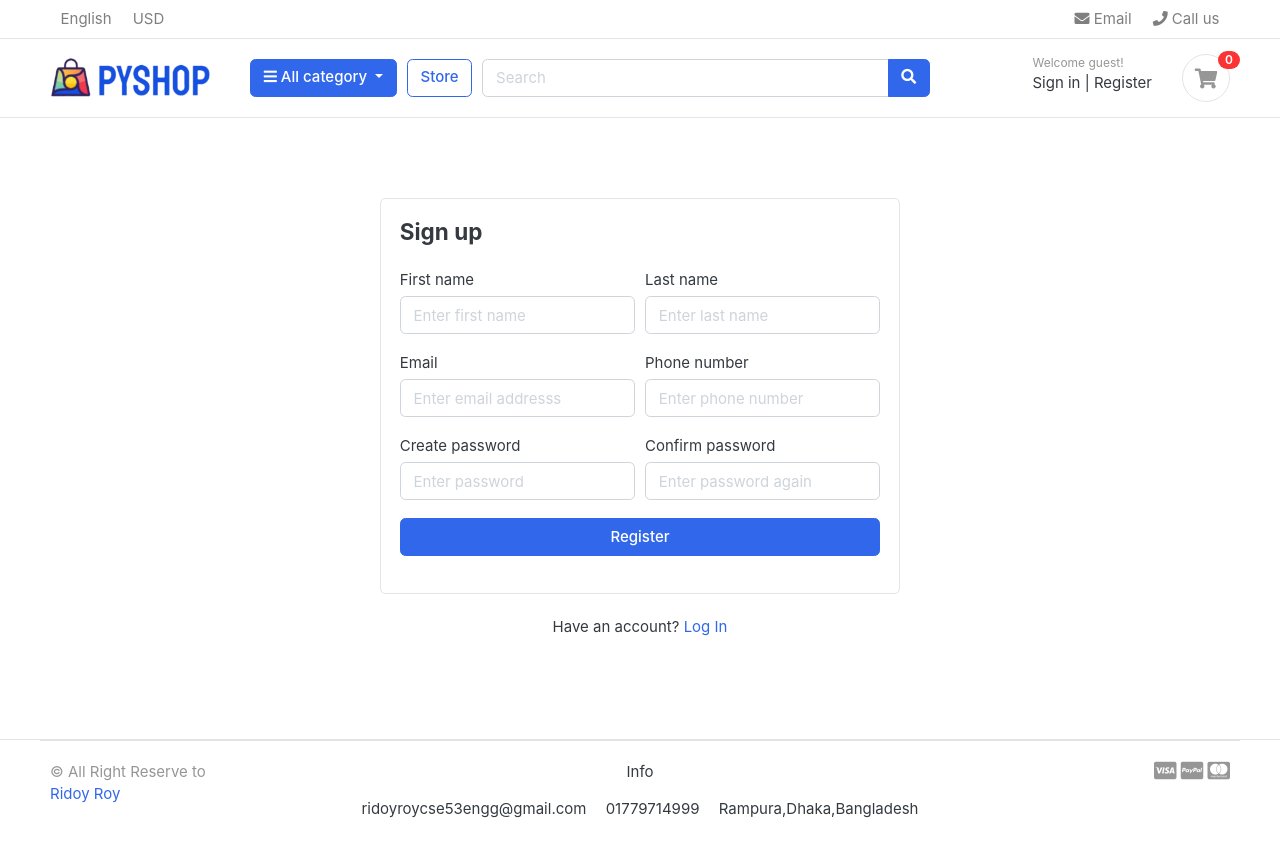
After one commit to IamRidoyRoy/E-Commerce-project-with-Django, a Django app: page /accounts/register/ in a window 1280 px wide. The commit adds this page. Run offline with Django 3.2, Linux system fonts and the light colour scheme; data that the repository does not hold is empty; some libraries are stand-ins or nearby versions; some web fonts are replaced.

Commit message:
Registrations form ready and connceted with Django model form

```diff
--- /dev/null
+++ b/accounts/forms.py
@@ -0,0 +1,29 @@
+from django import forms
+from .models import Account
+
+
+class RegistrationForm(forms.ModelForm):
+    password = forms.CharField(widget=forms.PasswordInput(attrs={
+        'placeholder': "Enter password"
+    }))
+    confirm_password = forms.CharField(widget=forms.PasswordInput(attrs={
+        'placeholder': "Enter password again"
+    }))
+
+    class Meta:
+        model = Account
+        fields = ['first_name', 'last_name',
+                  'phone_number', 'email', 'password']
+
+    def __init__(self, *args, **kwargs):
+        super(RegistrationForm, self).__init__(*args, **kwargs)
+
+        # create placeholder
+        self.fields['first_name'].widget.attrs['placeholder'] = 'Enter first name'
+        self.fields['last_name'].widget.attrs['placeholder'] = 'Enter last name'
+        self.fields['email'].widget.attrs['placeholder'] = 'Enter email addresss'
+        self.fields['phone_number'].widget.attrs['placeholder'] = 'Enter phone number'
+
+        # Give css on the form
+        for field in self.fields:
+            self.fields[field].widget.attrs['class'] = 'form-control'
--- /dev/null
+++ b/accounts/urls.py
@@ -0,0 +1,10 @@
+from django.urls import path
+from .import views
+
+urlpatterns = [
+
+    path('register/', views.register, name='register'),
+    path('login/', views.login, name='login'),
+    path('logout/', views.logout, name='logout'),
+
+]
--- a/accounts/views.py
+++ b/accounts/views.py
@@ -1,3 +1,24 @@
+import email
+import re
 from django.shortcuts import render
 
+from accounts.models import Account
+from .forms import RegistrationForm
 # Create your views here.
+
+
+def register(request):
+
+    form = RegistrationForm()
+    context = {
+        'form': form,
+    }
+    return render(request, 'accounts/register.html', context)
+
+
+def login(request):
+    return render(request, 'accounts/login.html')
+
+
+def logout(request):
+    return render(request, 'accounts/logout.html')
--- a/carts/views.py
+++ b/carts/views.py
@@ -16,8 +16,11 @@ def _cart_id(request):
     return cart
 
 # Add to cart
+
+
 def add_cart(request, product_id):
-    product = Product.objects.get(id = product_id) # By using it we get the product.
+    # By using it we get the product.
+    product = Product.objects.get(id=product_id)
     product_variation = []
     if request.method == 'POST':
         for item in request.POST:
@@ -25,24 +28,27 @@ def add_cart(request, product_id):
             value = request.POST[key]
 
             try:
-                variation = Variation.objects.get(product = product, variation_category__iexact=key, variation_value__iexact=value)
+                variation = Variation.objects.get(
+                    product=product, variation_category__iexact=key, variation_value__iexact=value)
                 product_variation.append(variation)
 
             except:
                 pass
 
     try:
-        cart = Cart.objects.get(cart_id= _cart_id(request) ) # get cart using cart id in the session
+        # get cart using cart id in the session
+        cart = Cart.objects.get(cart_id=_cart_id(request))
     except Cart.DoesNotExist:
         cart = Cart.objects.create(
-            cart_id = _cart_id(request)
+            cart_id=_cart_id(request)
         )
     cart.save()
 # New group variations
-    is_cart_item_exists = CartItem.objects.filter(product= product, cart = cart).exists()
+    is_cart_item_exists = CartItem.objects.filter(
+        product=product, cart=cart).exists()
     if is_cart_item_exists:
-        cart_item = CartItem.objects.filter(product = product, cart= cart)
-        #Here i will do,
+        cart_item = CartItem.objects.filter(product=product, cart=cart)
+        # Here i will do,
         # Existing variations -> database
         # current variations -> product variation
         # item_id -> database
@@ -55,25 +61,26 @@ def add_cart(request, product_id):
         print(ex_var_list)
 
         if product_variation in ex_var_list:
-            #increase cart item quantity
+            # increase cart item quantity
             index = ex_var_list.index(product_variation)
             item_id = id[index]
-            item = CartItem.objects.get(product = product, id = item_id)
-            item.quantity +=1
+            item = CartItem.objects.get(product=product, id=item_id)
+            item.quantity += 1
             item.save()
 
         else:
-            item = CartItem.objects.create(product = product, quantity = 1, cart = cart)
+            item = CartItem.objects.create(
+                product=product, quantity=1, cart=cart)
             if len(product_variation) > 0:
-                item.variations.clear() #It will clear the pervious variations
+                item.variations.clear()  # It will clear the pervious variations
                 item.variations.add(*product_variation)
             # cart_item.quantity += 1 #cart quantuty will increment by one
             item.save()
     else:
         cart_item = CartItem.objects.create(
-            product = product,
-            quantity = 1,
-            cart = cart,
+            product=product,
+            quantity=1,
+            cart=cart,
         )
         if len(product_variation) > 0:
             cart_item.variations.clear()
@@ -83,13 +90,14 @@ def add_cart(request, product_id):
     return redirect('cart')
 
 
-def remove_cart(request, product_id, cart_item_id ):
-    cart    = Cart.objects.get(cart_id=_cart_id(request))
-    product = get_object_or_404(Product,id = product_id)
+def remove_cart(request, product_id, cart_item_id):
+    cart = Cart.objects.get(cart_id=_cart_id(request))
+    product = get_object_or_404(Product, id=product_id)
     try:
-        cart_item = CartItem.objects.get(product=product,cart=cart, id= cart_item_id)
+        cart_item = CartItem.objects.get(
+            product=product, cart=cart, id=cart_item_id)
         if cart_item.quantity > 1:
-            cart_item.quantity -=1
+            cart_item.quantity -= 1
             cart_item.save()
         else:
             cart_item.delete()
@@ -98,14 +106,14 @@ def remove_cart(request, product_id, cart_item_id ):
     return redirect('cart')
 
 
-def remove_cart_item(request, product_id, cart_item_id ):
-    cart    = Cart.objects.get(cart_id=_cart_id(request))
-    product = get_object_or_404(Product,id = product_id)
-    cart_item = CartItem.objects.get(product=product, cart=cart, id = cart_item_id)
+def remove_cart_item(request, product_id, cart_item_id):
+    cart = Cart.objects.get(cart_id=_cart_id(request))
+    product = get_object_or_404(Product, id=product_id)
+    cart_item = CartItem.objects.get(
+        product=product, cart=cart, id=cart_item_id)
     cart_item.delete()
 
     return redirect('cart')
-
 
 
 def cart(request, total=0, quantity=0, cart_items=None, tax=0, grand_total=0):
@@ -115,19 +123,19 @@ def cart(request, total=0, quantity=0, cart_items=None, tax=0, grand_total=0):
         cart = Cart.objects.get(cart_id=_cart_id(request))
         cart_items = CartItem.objects.filter(cart=cart, is_active=True)
         for cart_item in cart_items:
-            total += (cart_item.product.price* cart_item.quantity)
+            total += (cart_item.product.price * cart_item.quantity)
             quantity += cart_item.quantity
 
         tax = (1*total)/100
         grand_total = total + tax
-    except :
+    except:
         pass
 
-    context ={
+    context = {
         'total': total,
         'quantity': quantity,
         'cart_items': cart_items,
-        'tax' : tax,
+        'tax': tax,
         'grand_total': grand_total,
     }
 
--- a/pyshop/urls.py
+++ b/pyshop/urls.py
@@ -23,7 +23,8 @@ from django.conf import settings
 
 urlpatterns = [
     path('admin/', admin.site.urls),
-    path('', views.home, name= 'home'),
+    path('', views.home, name='home'),
     path('mystore/', include('mystore.urls')),
     path('cart/', include('carts.urls')),
- ] + static(settings.MEDIA_URL, document_root = settings.MEDIA_ROOT )
+    path('accounts/', include('accounts.urls')),
+] + static(settings.MEDIA_URL, document_root=settings.MEDIA_ROOT)
--- /dev/null
+++ b/templates/accounts/logout.html
@@ -0,0 +1 @@
+<h1>This is logout form</h1>
--- /dev/null
+++ b/templates/accounts/register.html
@@ -0,0 +1,60 @@
+{% extends 'base.html' %}
+
+{% block content %}
+<!-- ========================= SECTION CONTENT ========================= -->
+<section class="section-content padding-y">
+
+    <!-- ============================ COMPONENT REGISTER   ================================= -->
+    <div class="card mx-auto" style="max-width:520px; margin-top:40px;">
+        <article class="card-body">
+            <header class="mb-4">
+                <h4 class="card-title">Sign up</h4>
+            </header>
+            <form action="{% url 'register' %}" method="POST">
+                {% csrf_token %}
+                <div class="form-row">
+                    <div class="col form-group">
+                        <label>First name</label>
+                        {{form.first_name }}
+                    </div> <!-- form-group end.// -->
+                    <div class="col form-group">
+                        <label>Last name</label>
+                        {{ form.last_name }}
+                    </div> <!-- form-group end.// -->
+                </div> <!-- form-row end.// -->
+
+                <div class="form-row">
+                    <div class="form-group col-md-6">
+                        <label>Email</label>
+                        {{ form.email }}
+                    </div> <!-- form-group end.// -->
+                    <div class="form-group col-md-6">
+                        <label>Phone number</label>
+                        {{ form.phone_number }}
+                    </div> <!-- form-group end.// -->
+                </div> <!-- form-row.// -->
+                <div class="form-row">
+                    <div class="form-group col-md-6">
+                        <label>Create password</label>
+                        {{ form.password }}
+                    </div> <!-- form-group end.// -->
+                    <div class="form-group col-md-6">
+                        <label>Confirm password</label>
+                        {{ form.confirm_password }}
+                    </div> <!-- form-group end.// -->
+                </div>
+                <div class="form-group">
+                    <button type="submit" class="btn btn-primary btn-block"> Register </button>
+                </div> <!-- form-group// -->
+
+            </form>
+        </article><!-- card-body.// -->
+    </div> <!-- card .// -->
+    <p class="text-center mt-4">Have an account? <a href="">Log In</a></p>
+    <br><br>
+    <!-- ============================ COMPONENT REGISTER  END.// ================================= -->
+
+
+</section>
+<!-- ========================= SECTION CONTENT END// ========================= -->
+{% endblock %}
--- a/templates/includes/navbar.html
+++ b/templates/includes/navbar.html
@@ -6,13 +6,14 @@
 <header class="section-header">
     <nav class="navbar p-md-0 navbar-expand-sm navbar-light border-bottom">
         <div class="container">
-      <button class="navbar-toggler" type="button" data-toggle="collapse" data-target="#navbarTop4" aria-controls="navbarNav" aria-expanded="false" aria-label="Toggle navigation">
+            <button class="navbar-toggler" type="button" data-toggle="collapse" data-target="#navbarTop4"
+                aria-controls="navbarNav" aria-expanded="false" aria-label="Toggle navigation">
                 <span class="navbar-toggler-icon"></span>
             </button>
             <div class="collapse navbar-collapse" id="navbarTop4">
                 <ul class="navbar-nav mr-auto">
                     <li class="nav-item dropdown">
-                 <a href="#" class="nav-link">   English </a>
+                        <a href="#" class="nav-link"> English </a>
 
                     </li>
                     <li class="nav-item dropdown">
@@ -42,19 +43,20 @@
                         </button>
                         <div class="dropdown-menu">
 
-                    <a class="dropdown-item" href="{% url 'mystore' %}">  All Products </a>
+                            <a class="dropdown-item" href="{% url 'mystore' %}"> All Products </a>
 
                             {% for category in links %}
                             <a class="dropdown-item" href="{{ category.get_url }}"> {{category.category_name}} </a>
                             {% endfor %}
                         </div>
-            </div>  <!-- category-wrap.// -->
+                    </div> <!-- category-wrap.// -->
                 </div> <!-- col.// -->
                 <a href="{% url 'mystore' %}" class="btn btn-outline-primary">Store</a>
                 <div class="col-lg  col-md-6 col-sm-12 col">
-            <form action="{% url 'search' %}" class="search" method="GET" >
+                    <form action="{% url 'search' %}" class="search" method="GET">
                         <div class="input-group w-100">
-                    <input type="text" class="form-control" style="width:60%;" placeholder="Search" name="keyword">
+                            <input type="text" class="form-control" style="width:60%;" placeholder="Search"
+                                name="keyword">
 
                             <div class="input-group-append">
                                 <button class="btn btn-primary" type="submit">
@@ -69,8 +71,8 @@
                         <div class="widget-header">
                             <small class="title text-muted">Welcome guest!</small>
                             <div>
-                                <a href="./signin.html">Sign in</a> <span class="dark-transp"> | </span>
-                                <a href="./register.html"> Register</a>
+                                <a href="{% url 'login' %}">Sign in</a> <span class="dark-transp"> | </span>
+                                <a href="{% url 'register' %}"> Register</a>
                             </div>
                         </div>
                         <a href="{% url 'cart' %}" class="widget-header pl-3 ml-3">
```
Also changed, not shown: accounts/models.py (+24 -29 lines), mystore/models.py (+24 -18 lines), templates/accounts/login.html (added, +15 -0 lines). Lines whose indentation alone changed are shown as unchanged.
